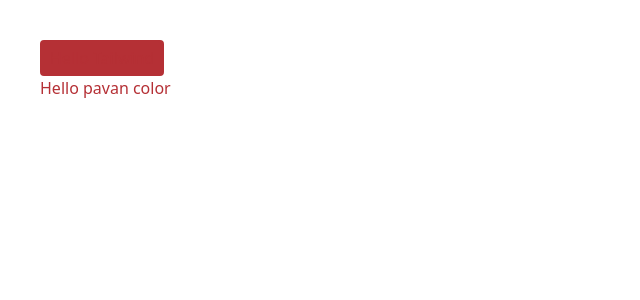
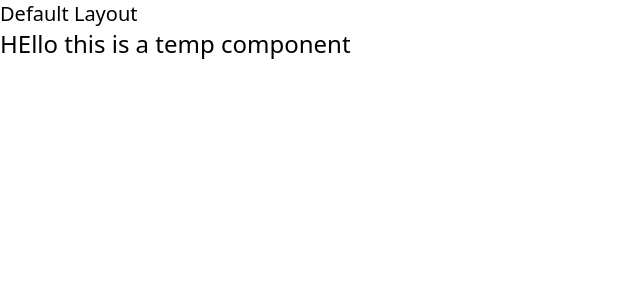
Before and after one commit to Shashank-0700/Book_My_Show, a React (Create React App) app: page / in a window 1280 px wide. Shown: the top 300 px of the page, without its empty margins (0-640 px from the left). Built offline with nearby package versions, Linux system fonts and the light colour scheme.

Commit message:
Added HOC layout

```diff
--- a/Src/App.jsx
+++ b/Src/App.jsx
@@ -1,12 +1,17 @@
+import { Route } from "react-router-dom";
+
+// HOC
+import DefaultHOC from "./HOC/Default.HOC";
+
+// Components
+import Temp from "./components/temp";
+
 function App() {
-    return (
-      <div className="App p-10">
-        <button className="border-2 px-2 py-1 border-pavan-500 md:border-pavan-500 lg:border-pavan-500 rounded bg-pavan-500 md:bg-pavan-500 lg:bg-pavan-500 text-pavan-500 hover:bg-transparent hover:border-2 hover:text-pavan-500 md:hover:text-pavan-500 lg:hover:text-pavan-500 outline-none focus:outline-none focus:ring focus:border-pavan-300 md:focus:border-pavan-300 lg:focus:border-pavan-500">
-          Hello Tailwind
-        </button>
-        <h1 className="text-pavan-500">Hello pavan color</h1>
-      </div>
-    );
-  }
+  return (
+    <>
+      <DefaultHOC path="/" exact component={Temp} />
+    </>
+  );
+}
 
-  export default App;
+export default App;
--- /dev/null
+++ b/Src/HOC/Default.HOC.jsx
@@ -0,0 +1,22 @@
+import React from "react";
+import { Route } from "react-router-dom";
+
+// Layout
+import DefaultLayout from "../layouts/Default.layout";
+
+const DefaultHOC = ({ component: Component, ...rest }) => {
+  return (
+    <>
+      <Route
+        {...rest}
+        component={(props) => (
+          <DefaultLayout>
+            <Component {...props} />
+          </DefaultLayout>
+        )}
+      />
+    </>
+  );
+};
+
+export default DefaultHOC;
--- /dev/null
+++ b/Src/components/temp.jsx
@@ -0,0 +1,7 @@
+import React from "react";
+
+function Temp() {
+  return <h1 className="text-2xl">HEllo this is a temp component</h1>;
+}
+
+export default Temp;
--- a/Src/index.jsx
+++ b/Src/index.jsx
@@ -1,11 +1,15 @@
 import React from "react";
 import ReactDOM from "react-dom";
+import { BrowserRouter } from "react-router-dom";
+
 import "./index.css";
 import App from "./App";
 
 ReactDOM.render(
   <React.StrictMode>
-    <App />
+    <BrowserRouter>
+      <App />
+    </BrowserRouter>
   </React.StrictMode>,
   document.getElementById("root")
 );
--- /dev/null
+++ b/Src/layouts/Default.layout.jsx
@@ -0,0 +1,12 @@
+import React from "react";
+
+const DefaultLayout = (props) => {
+  return (
+    <>
+      <h1 className="text-xl">Default Layout</h1>
+      {props.children}
+    </>
+  );
+};
+
+export default DefaultLayout;
```
